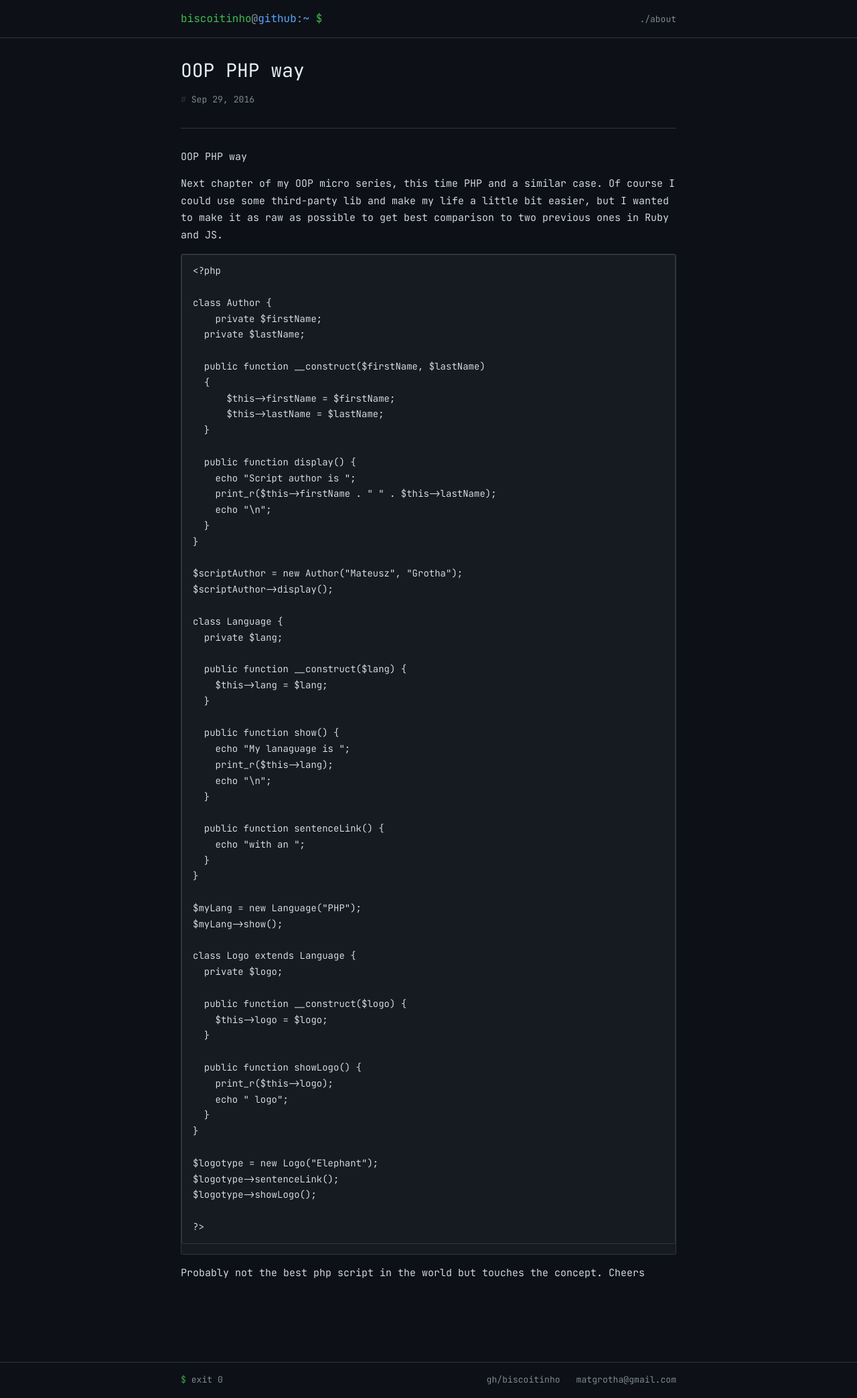
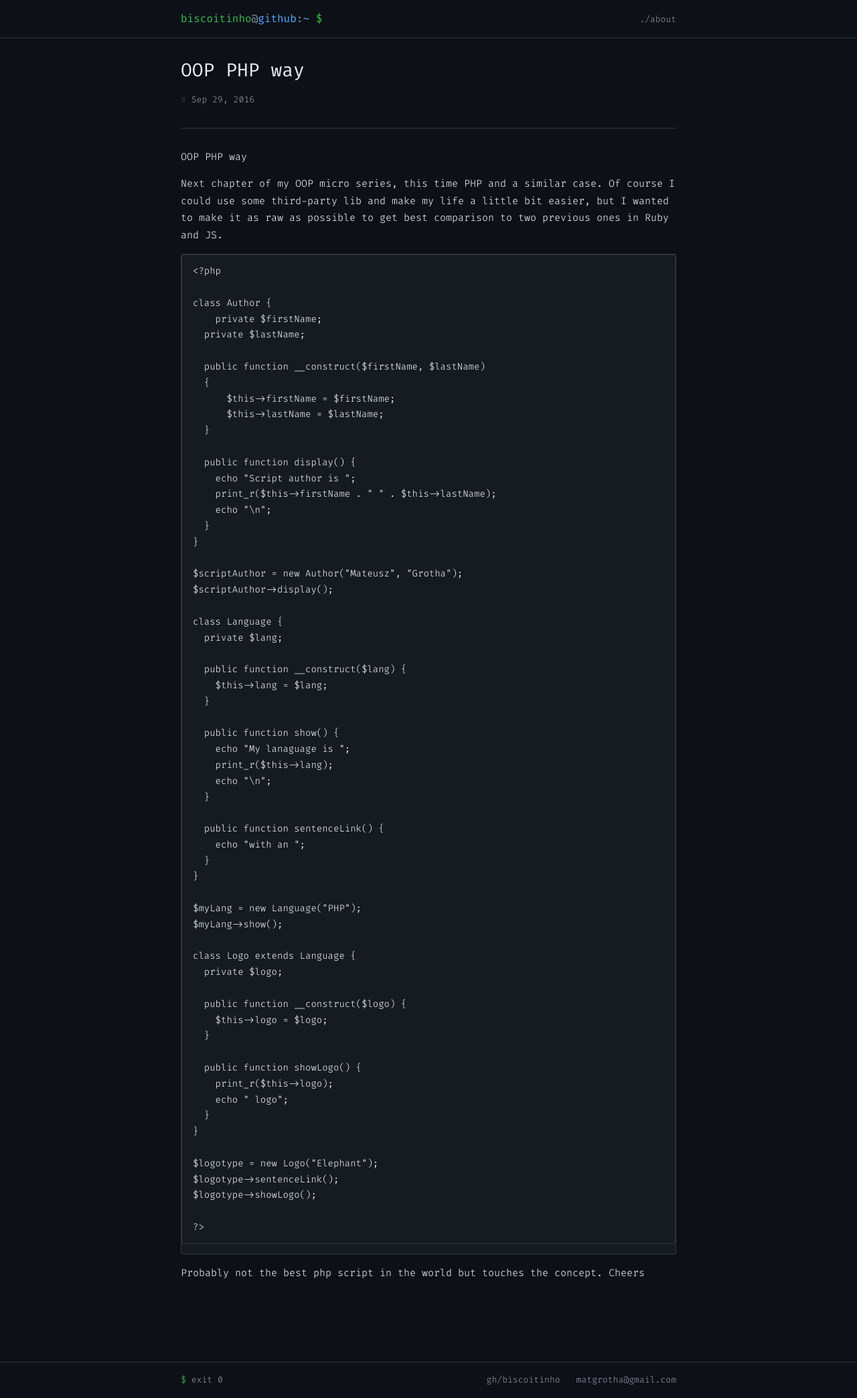
Before and after one commit to biscoitinho/biscoitinho.github.io, a Jekyll site: the page built from _posts/2016-09-29-OOP-php-way.markdown, in a window 1280 px wide. Shown: the whole page at 67% size. Built offline with Jekyll 4.4.1, drawn with Linux system fonts in a browser that asks for light colours.

Commit message:
Zmiana czcionki z JetBrains Mono na Fira Code
https://claude.ai/code/session_01E6qBXyy7tBeiXjLmvqDmwA

```diff
--- a/_includes/head.html
+++ b/_includes/head.html
@@ -11,5 +11,5 @@
   <link rel="alternate" type="application/rss+xml" title="{{ site.title }}" href="{{ "/feed.xml" | prepend: site.baseurl | prepend: site.url }}" />
   <link rel="preconnect" href="https://fonts.googleapis.com">
   <link rel="preconnect" href="https://fonts.gstatic.com" crossorigin>
-  <link href="https://fonts.googleapis.com/css2?family=JetBrains+Mono:wght@300;400;500&display=swap" rel="stylesheet">
+  <link href="https://fonts.googleapis.com/css2?family=Fira+Code:wght@300;400;500&display=swap" rel="stylesheet">
 </head>
--- a/css/main.scss
+++ b/css/main.scss
@@ -3,7 +3,7 @@
 ---
 @charset "utf-8";
 
-$base-font-family: 'JetBrains Mono', 'Fira Code', 'Courier New', monospace;
+$base-font-family: 'Fira Code', 'Courier New', monospace;
 $base-font-size:   15px;
 $small-font-size:  $base-font-size * 0.875;
 $base-line-height: 1.7;
```
